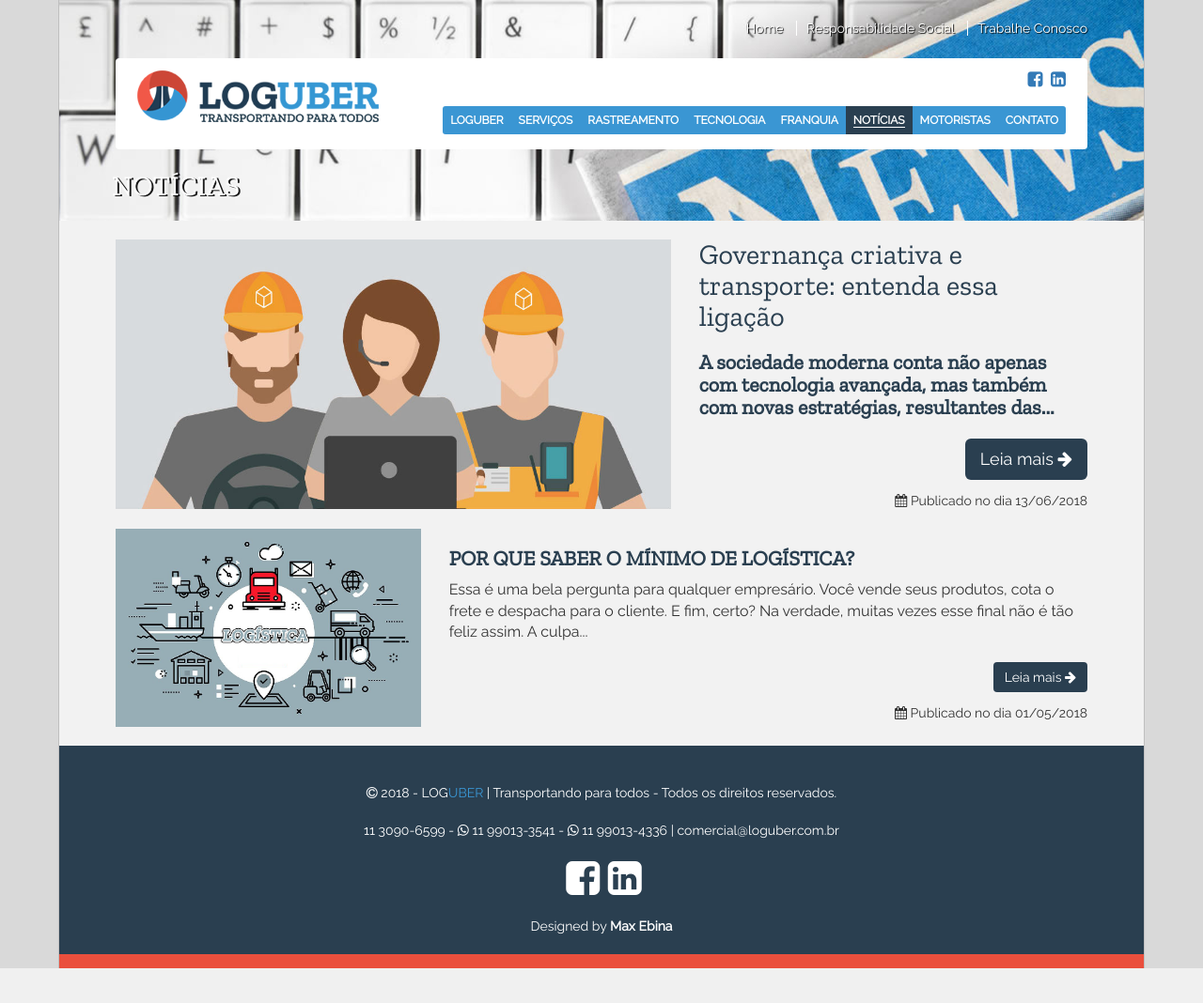
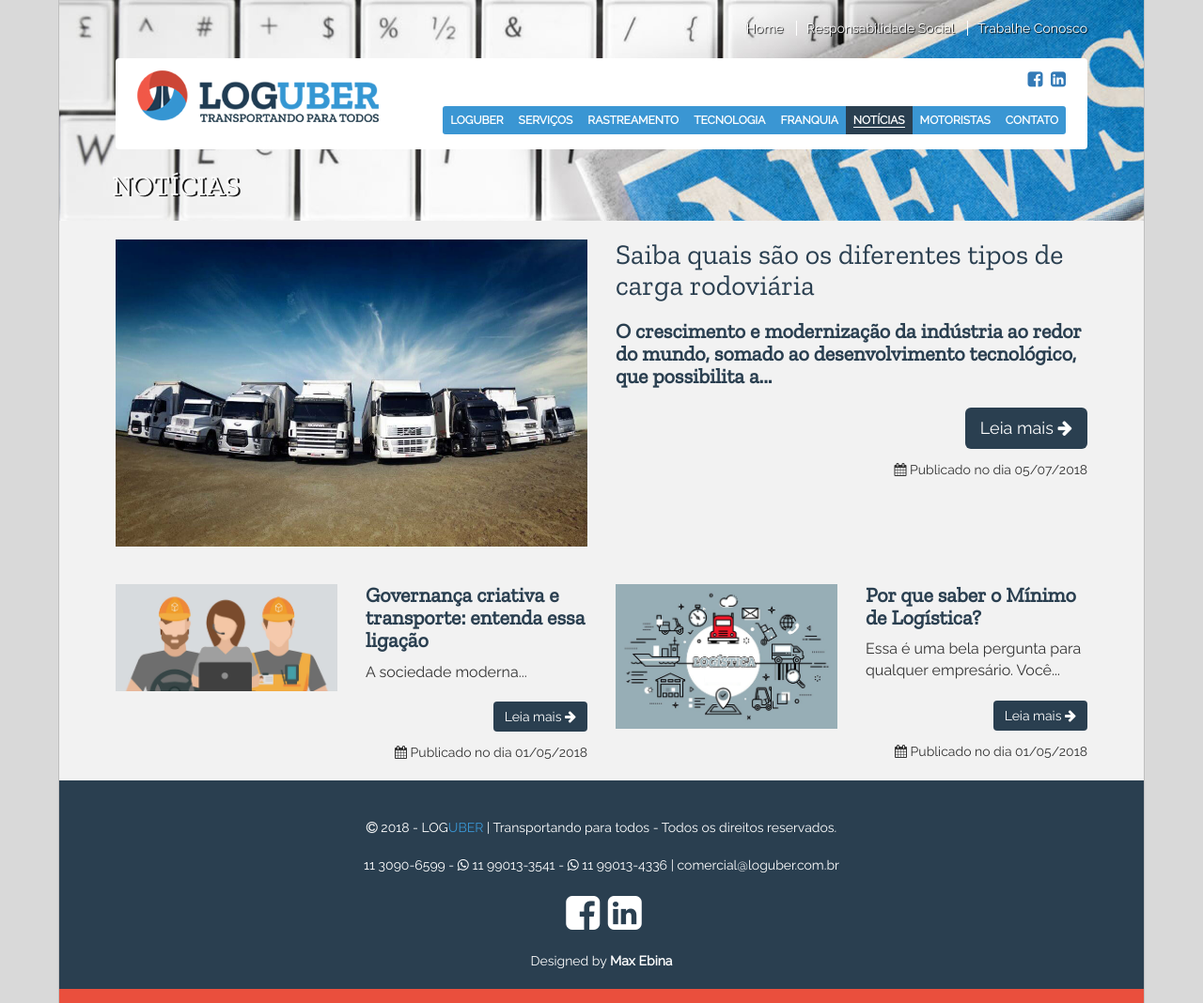
Before and after one commit to maxebina/loguber, a PHP site: page /noticias in a window 1280 px wide. Shown: the whole page at 94% size. Before the commit the page ends 1031 px from the top, so only its background shows below. Run offline with PHP 8.4, Linux system fonts and the light colour scheme; some libraries are stand-ins or nearby versions.

Commit message:
nova notícia

```diff
--- a/noticias.php
+++ b/noticias.php
@@ -8,40 +8,61 @@
     		</div>
     		<section>
                 <div class="row">
-                    <div class="col-md-7">
-                        <a href="governanca-criativa-e-transporte-entenda-essa-ligacao">
-                            <img src="img/governanca-criativa-e-transporte-entenda-essa-ligacao.jpg" class="noticia-img">
+                    <div class="col-md-6">
+                        <a href="saiba-quais-sao-os-diferentes-tipos-de-carga-rodoviaria">
+                            <img src="img/saiba-quais-sao-os-diferentes-tipos-de-carga-rodoviaria-01.jpg" class="noticia-img">
                         </a>
                     </div>
-                    <div class="col-md-5">
+                    <div class="col-md-6">
                         <h2>
-                            Governança criativa e transporte: entenda essa ligação
+                            Saiba quais são os diferentes tipos de carga rodoviária
                         </h2>
                         <h3 class="mb-20">
-                            A sociedade moderna conta não apenas com tecnologia avançada, mas também com novas estratégias, resultantes das...
+                            O crescimento e modernização da indústria ao redor do mundo, somado ao desenvolvimento tecnológico, que possibilita a...
                         </h3>
-                        <a href="governanca-criativa-e-transporte-entenda-essa-ligacao" class="btn btn-primary btn-lg fr" role="button">
+                        <a href="saiba-quais-sao-os-diferentes-tipos-de-carga-rodoviaria" class="btn btn-primary btn-lg fr" role="button">
                             Leia mais
                             <i class="fa fa-arrow-right"></i>
                         </a>
                         <div class="data-noticia">
-                            <i class="fa fa-calendar"></i> Publicado no dia 13/06/2018
+                            <i class="fa fa-calendar"></i> Publicado no dia 05/07/2018
                         </div>
                     </div>
                 </div>
                 <div class="mt-20"></div>
                 <div class="row">
-                    <div class="col-md-4">
-                        <a href="por-que-saber-o-minimo-de-logistica">
-                            <img src="img/por-que-saber-o-minimo-de-logistica-01.jpg" class="noticia-img">
+                    <div class="col-md-3">
+                        <a href="governanca-criativa-e-transporte-entenda-essa-ligacao">
+                            <img src="img/governanca-criativa-e-transporte-entenda-essa-ligacao.jpg" class="noticia-img mt-20">
                         </a>
                     </div>
-                    <div class="col-md-8">
+                    <div class="col-md-3">
                         <h3>
-                            POR QUE SABER O MÍNIMO DE LOGÍSTICA?
+                            Governança criativa e transporte: entenda essa ligação
                         </h3>
                         <p class="mb-20">
-                            Essa é uma bela pergunta para qualquer empresário. Você vende seus produtos, cota o frete e despacha para o cliente. E fim, certo? Na verdade, muitas vezes esse final não é tão feliz assim. A culpa...
+                            A sociedade moderna...
+                        </p>
+                        <a href="governanca-criativa-e-transporte-entenda-essa-ligacao" class="btn btn-primary fr" role="button">
+                            Leia mais
+                            <i class="fa fa-arrow-right"></i>
+                        </a>
+                        <div class="data-noticia">
+                            <i class="fa fa-calendar"></i> Publicado no dia 01/05/2018
+                        </div>
+                    </div>
+
+                    <div class="col-md-3">
+                        <a href="por-que-saber-o-minimo-de-logistica">
+                            <img src="img/por-que-saber-o-minimo-de-logistica-01.jpg" class="noticia-img mt-20">
+                        </a>
+                    </div>
+                    <div class="col-md-3">
+                        <h3>
+                            Por que saber o Mínimo de Logística?
+                        </h3>
+                        <p class="mb-20">
+                            Essa é uma bela pergunta para qualquer empresário. Você...
                         </p>
                         <a href="por-que-saber-o-minimo-de-logistica" class="btn btn-primary fr" role="button">
                             Leia mais
```
Also changed, not shown: saiba-quais-sao-os-diferentes-tipos-de-carga-rodoviaria.php (added, +71 -0 lines), .htaccess, img/saiba-quais-sao-os-diferentes-tipos-de-carga-rodoviaria-01.jpg (added).
